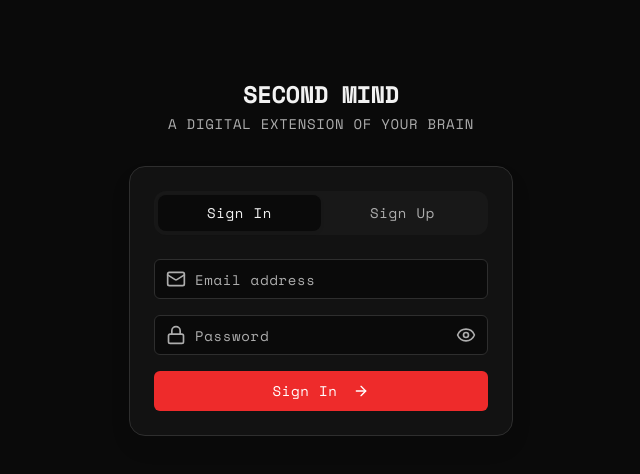
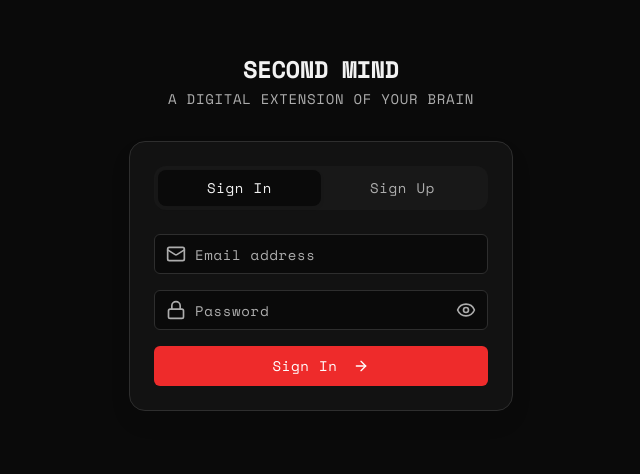
Before and after one commit to redypp/SECOND-MIND-REAL, a React (Vite) app: page /auth in a window 1280 px wide. Shown: the part 144-618 px from the top of the page, without its empty margins (319-959 px from the left). Built offline with nearby package versions, Linux system fonts and the light colour scheme; no server answers; the HTML template or start-up script is replaced by a standard one.

Commit message:
Remove forced 50px top safe area min — let device inset handle it

```diff
--- a/src/index.css
+++ b/src/index.css
@@ -95,7 +95,7 @@
     --tracking-normal: -0.011em;
     --tracking-tight: -0.022em;
 
-    --app-safe-top-min: 50px;
+    --app-safe-top-min: 0px;
     --app-safe-top: max(env(safe-area-inset-top, 0px), var(--app-safe-top-min));
     --app-safe-top-legacy: max(constant(safe-area-inset-top), var(--app-safe-top-min));
   }
```
